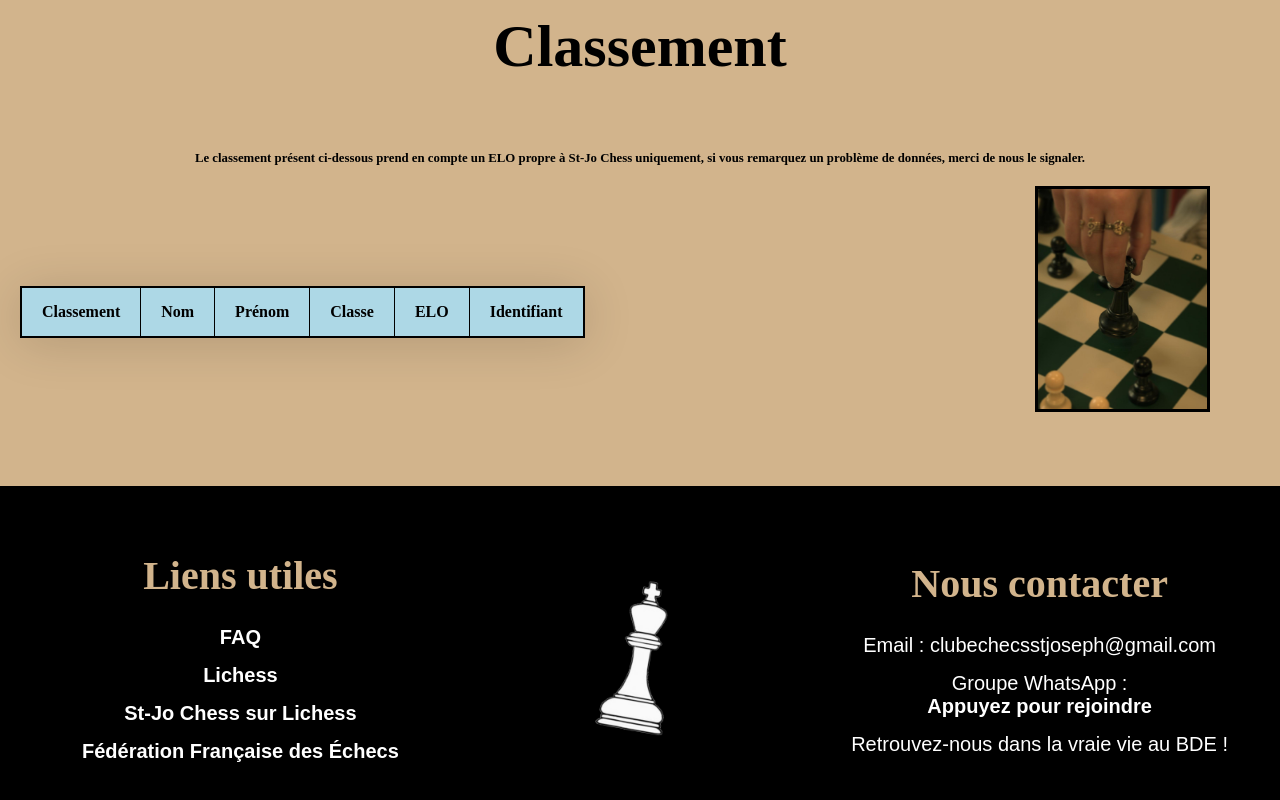
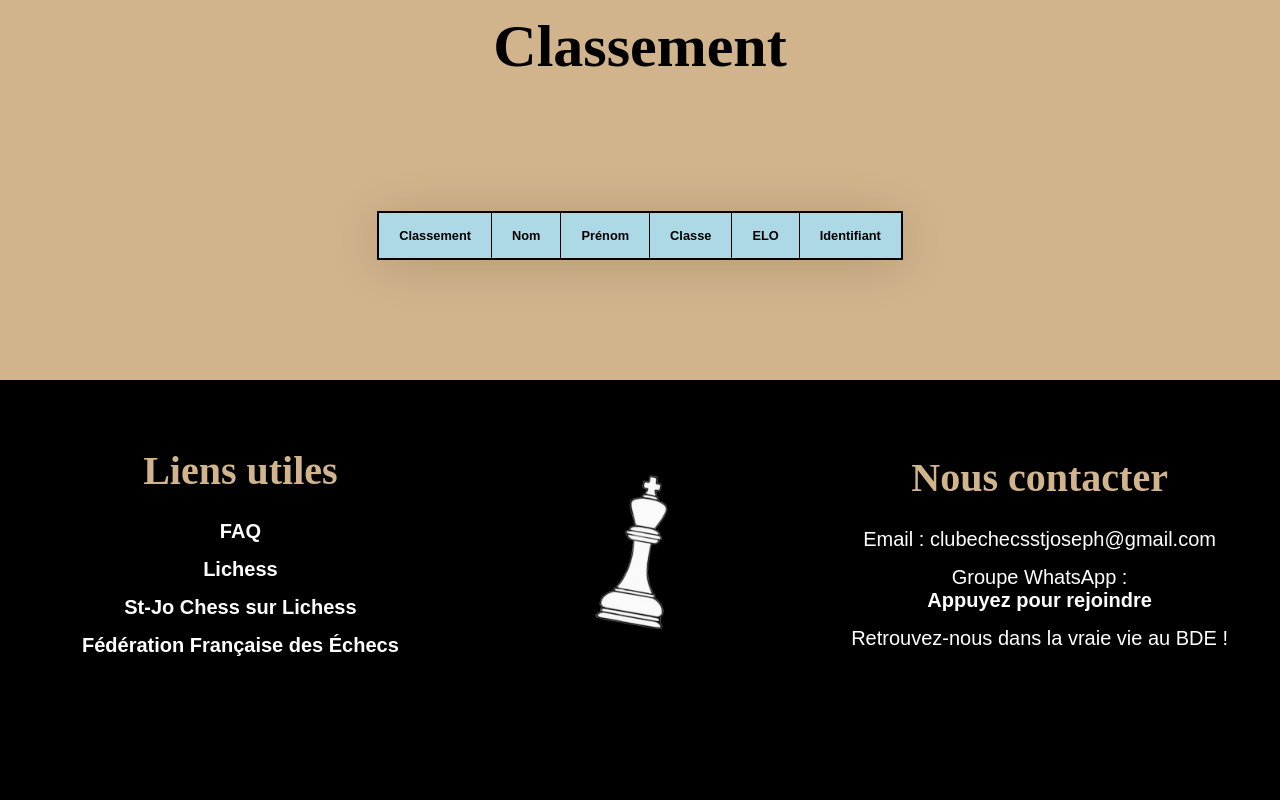
Before and after one commit to LeRecquin/StJo-Chess, a plain HTML site: page index.html in a window 1280 px wide. Shown: the part 964-1764 px from the top of the page. After the commit the page ends 1676 px from the top, so only its background shows below. Drawn offline with Linux system fonts and the light colour scheme; no server answers.

Commit message:
Classement Fix 4

```diff
--- a/index.html
+++ b/index.html
@@ -42,14 +42,6 @@
         <div id="classementPart">
             <h1 id="claTitle"> Classement </h1>
             <div>
-                <p id="claText">
-                    Le classement présent ci-dessous prend en compte un ELO propre à St-Jo Chess uniquement,
-                    si vous remarquez un problème de données, merci de nous le signaler.
-                </p>
-            </div>
-            <div class="row">
-
-                <div>
                 <table id="classement">
                     <thead>
                         <tr>
@@ -84,12 +76,6 @@
                         });
                 </script>
             </div>
-
-                <div id="rightClaImg">
-                    <img src="Elements/Photos/Photo 4.jpeg" id="kingMoveImg">
-                </div>
-
-            </div>
         </div>
 
         <div id="informations">
--- a/stjochess_style.css
+++ b/stjochess_style.css
@@ -114,6 +114,8 @@ th, td {
 
 tbody, tr, td, th {
     border: 1px solid black;
+    font-family: Arial, Helvetica, sans-serif;
+    font-size: 1vw;
 }
 
 /* Informations */
```
Lines whose indentation alone changed are shown as unchanged.
